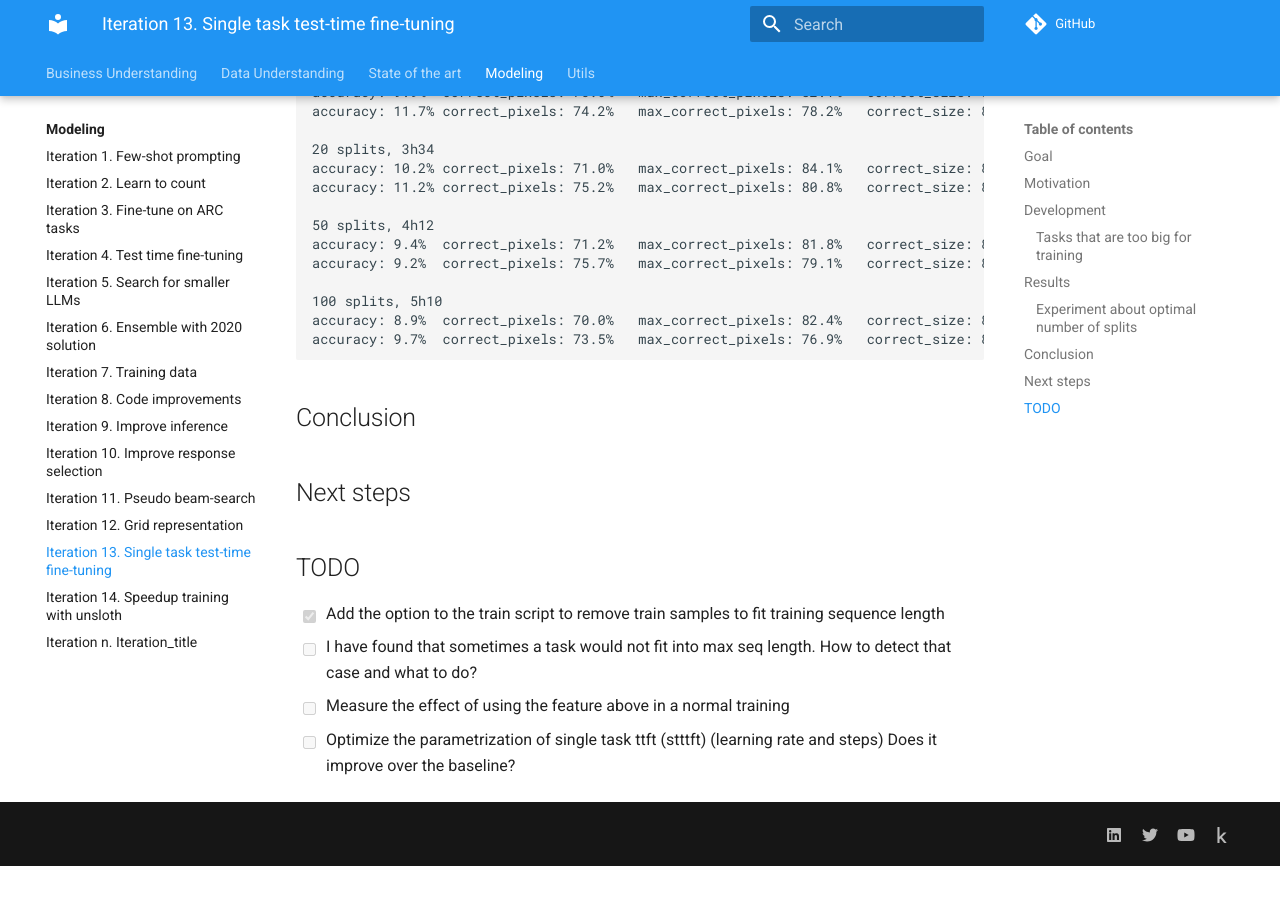
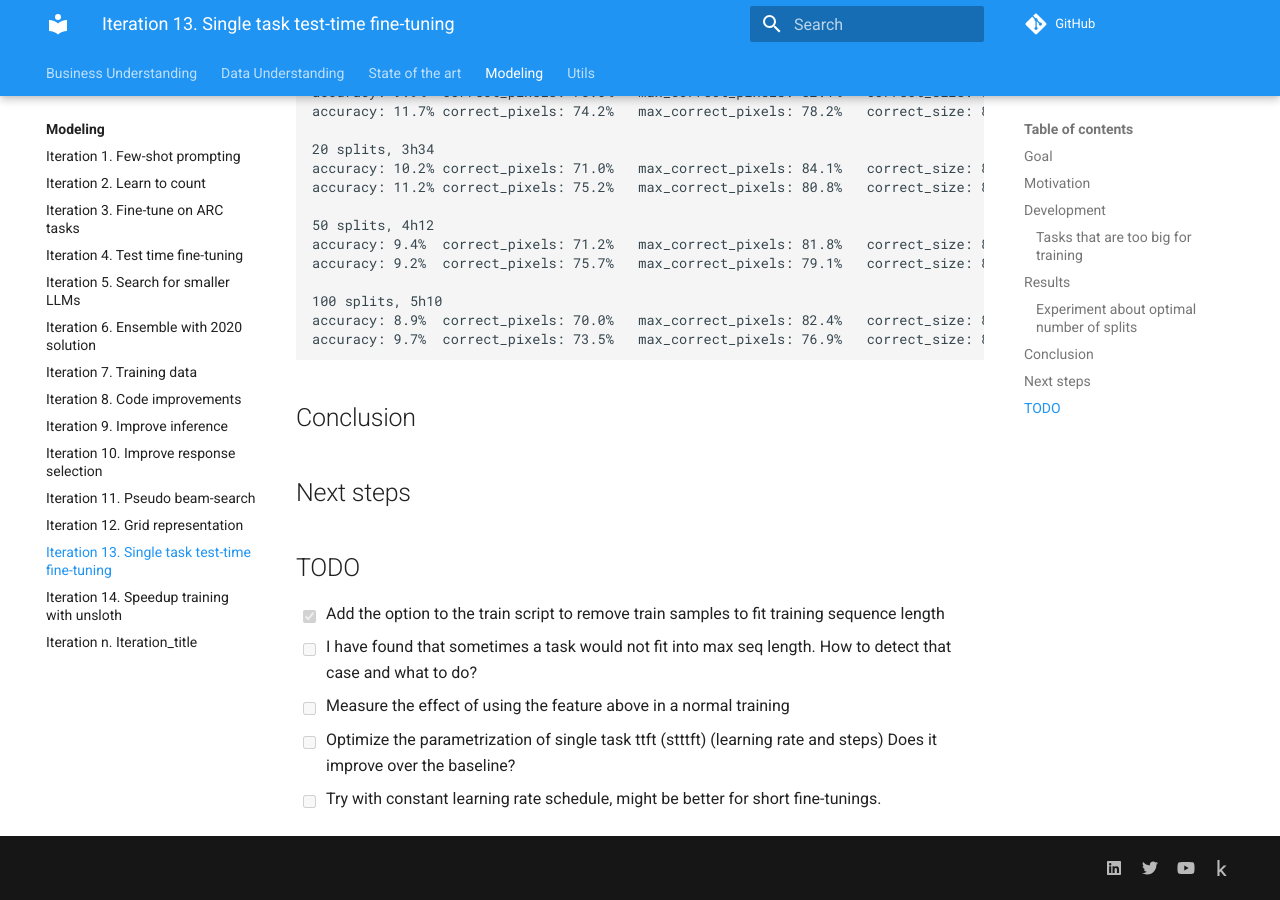
Before and after one commit to zhengjunyao-work/arc24, an MkDocs documentation site: the page built from docs/modeling/Iteration_13_single_task_ttft.md, in a window 1280 px wide and 900 px high, scrolled down 2081 px. Built offline with MkDocs 1.6.1 and Material for MkDocs 9.7.7, drawn with Linux system fonts in a browser that asks for light colours; comment, search, counter and statistics services are not loaded; before the commit the page ends 2947 px from its top, so only the background shows below that.

Commit message:
tiny changes

```diff
--- a/docs/modeling/Iteration_13_single_task_ttft.md
+++ b/docs/modeling/Iteration_13_single_task_ttft.md
@@ -103,3 +103,4 @@ accuracy: 9.7%	correct_pixels: 73.5%	max_correct_pixels: 76.9%	correct_size: 87.
 - [ ] I have found that sometimes a task would not fit into max seq length. How to detect that case and what to do?
 - [ ] Measure the effect of using the feature above in a normal training
 - [ ] Optimize the parametrization of single task ttft (stttft) (learning rate and steps) Does it improve over the baseline?
+- [ ] Try with constant learning rate schedule, might be better for short fine-tunings.
```
Also changed, not shown: docs/modeling/Iteration_14_speedup_training.md (+1 -1 lines).
